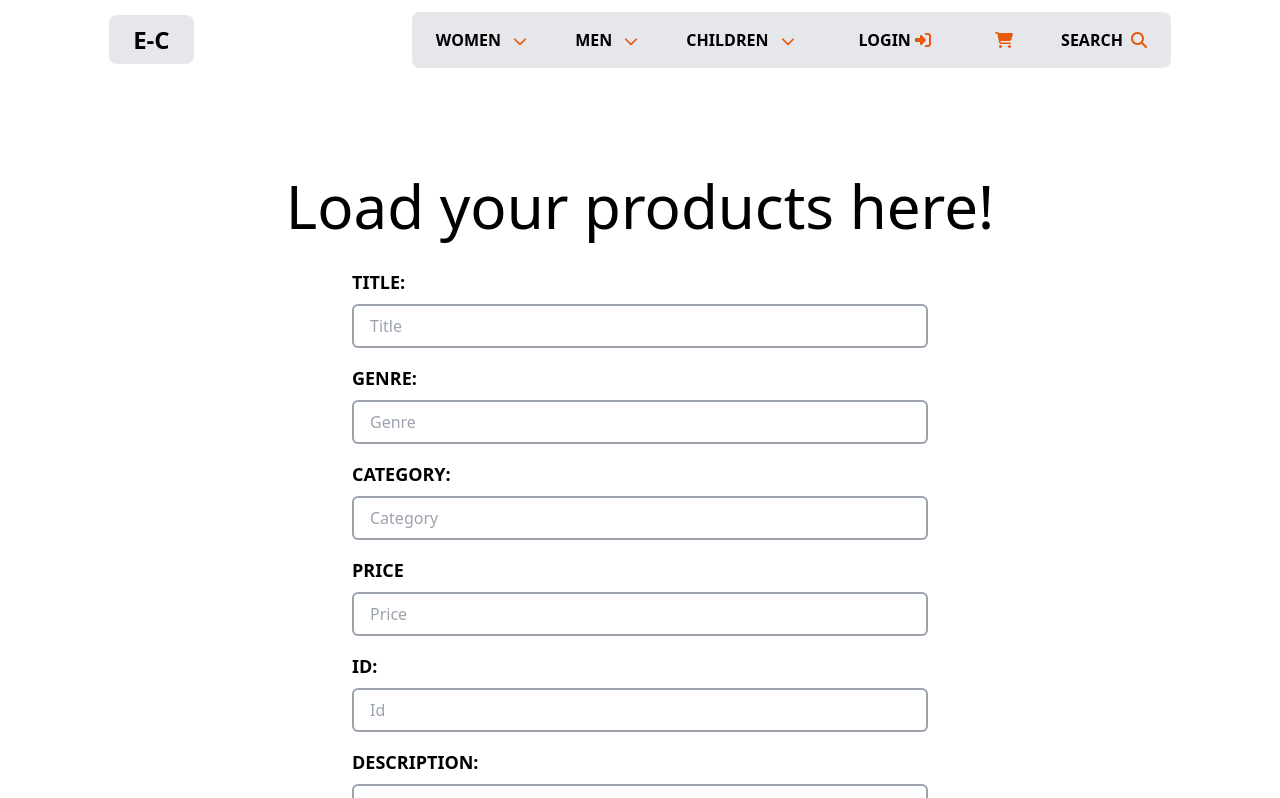
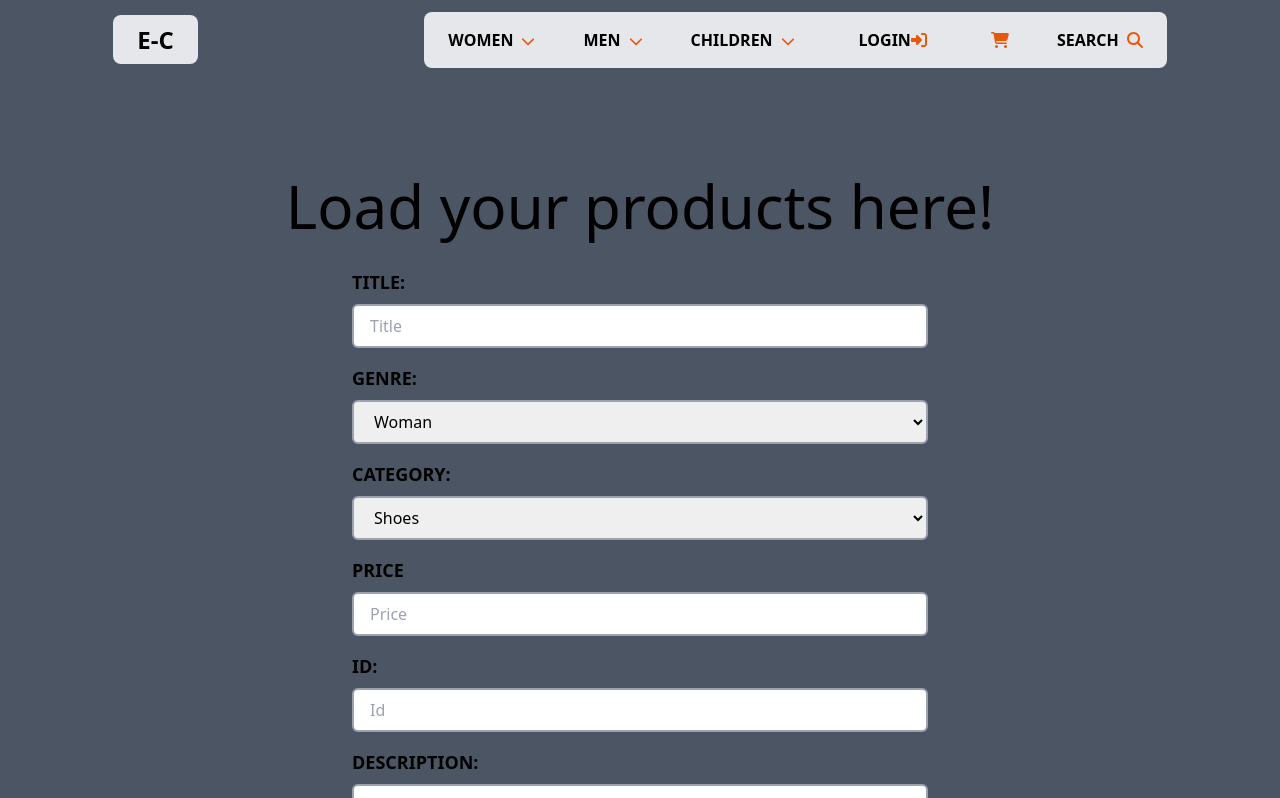
Before and after one commit to leandsoria/e-commerce-project, a Next.js app: page /load-products in a window 1280 px wide. Shown: the top 798 px of the page. Built offline with nearby package versions, Linux system fonts and the light colour scheme; no server answers.

Commit message:
Card update

```diff
--- a/components/Layout/Navbar/Navbar.js
+++ b/components/Layout/Navbar/Navbar.js
@@ -41,37 +41,55 @@ const Navbar = () => {
             Women
             <NavbarDropdownMenuList>
               <NavbarDropdownMenuItem>
-                <Link href="/women/shoes">Shoes</Link>
+                <Link href="/women/shoes">
+                  <a className="px-4 py-2 block">Shoes</a>
+                </Link>
               </NavbarDropdownMenuItem>
               <NavbarDropdownMenuItem>
-                <Link href="/women/shirt">Shirt</Link>
+                <Link href="/women/shirt">
+                  <a className="px-4 py-2 block">Shirt</a>
+                </Link>
               </NavbarDropdownMenuItem>
               <NavbarDropdownMenuItem>
-                <Link href="/women/pants">Pants</Link>
+                <Link href="/women/pants">
+                  <a className="px-4 py-2 block">Pants</a>
+                </Link>
               </NavbarDropdownMenuItem>
             </NavbarDropdownMenuList>
           </NavbarMainItemDropdown>
           <NavbarMainItemDropdown>
             Men
             <NavbarDropdownMenuList>
-              <NavbarDropdownMenuItem>Shoes</NavbarDropdownMenuItem>
-              <NavbarDropdownMenuItem>Shirt</NavbarDropdownMenuItem>
-              <NavbarDropdownMenuItem>Pants</NavbarDropdownMenuItem>
+              <NavbarDropdownMenuItem>
+                <a className="px-4 py-2 block">Shoes</a>
+              </NavbarDropdownMenuItem>
+              <NavbarDropdownMenuItem>
+                <a className="px-4 py-2 block">Shirt</a>
+              </NavbarDropdownMenuItem>
+              <NavbarDropdownMenuItem>
+                <a className="px-4 py-2 block">Pants</a>
+              </NavbarDropdownMenuItem>
             </NavbarDropdownMenuList>
           </NavbarMainItemDropdown>
           <NavbarMainItemDropdown>
             Children
             <NavbarDropdownMenuList>
-              <NavbarDropdownMenuItem>Shoes</NavbarDropdownMenuItem>
-              <NavbarDropdownMenuItem>Shirt</NavbarDropdownMenuItem>
-              <NavbarDropdownMenuItem>Pants</NavbarDropdownMenuItem>
+              <NavbarDropdownMenuItem>
+                <a className="px-4 py-2 block">Shoes</a>
+              </NavbarDropdownMenuItem>
+              <NavbarDropdownMenuItem>
+                <a className="px-4 py-2 block">Shirt</a>
+              </NavbarDropdownMenuItem>
+              <NavbarDropdownMenuItem>
+                <a className="px-4 py-2 block">Pants</a>
+              </NavbarDropdownMenuItem>
             </NavbarDropdownMenuList>
           </NavbarMainItemDropdown>{' '}
           {!authToken && (
             <NavbarMainItem>
               <Link href="/login">
                 <a className="w-full h-full px-4 py-2 hover:bg-gray-50 rounded-md transition-colors duration-200">
-                  Login{' '}
+                  Login
                   <FontAwesomeIcon
                     icon={faRightToBracket}
                     className=" text-orange-600"
@@ -82,21 +100,25 @@ const Navbar = () => {
           )}
           {authToken && (
             <NavbarMainItemDropdown>
-              Account{' '}
+              Account
               <FontAwesomeIcon icon={faUser} className=" text-orange-600" />
               <NavbarDropdownMenuList>
-                <NavbarDropdownMenuItem>{userEmail}</NavbarDropdownMenuItem>
+                <NavbarDropdownMenuItem>
+                  <a className="px-4 py-2 block">{userEmail}</a>
+                </NavbarDropdownMenuItem>
                 <NavbarDropdownMenuItem>
                   <Link href="/load-products">
-                    <a>Load Products</a>
+                    <a className="px-4 py-2 block">Load Products</a>
                   </Link>
                 </NavbarDropdownMenuItem>
                 <NavbarDropdownMenuItem onClick={authLogoutHandler}>
-                  Logout{' '}
-                  <FontAwesomeIcon
-                    icon={faRightFromBracket}
-                    className=" text-orange-600"
-                  />
+                  <span className="px-4 py-2 block">
+                    Logout
+                    <FontAwesomeIcon
+                      icon={faRightFromBracket}
+                      className=" text-orange-600"
+                    />
+                  </span>
                 </NavbarDropdownMenuItem>
               </NavbarDropdownMenuList>
             </NavbarMainItemDropdown>
--- a/components/Layout/Navbar/NavbarItems.js
+++ b/components/Layout/Navbar/NavbarItems.js
@@ -1,5 +1,6 @@
 import { FontAwesomeIcon } from '@fortawesome/react-fontawesome';
 import { faChevronUp } from '@fortawesome/free-solid-svg-icons';
+import { Link } from 'next/link';
 
 export const NavbarMainList = (props) => {
   return (
@@ -12,14 +13,15 @@ export const NavbarMainList = (props) => {
 export const NavbarMainItem = (props) => {
   return (
     <li className="group relative px-4 py-2 hover:bg-gray-50 rounded-md transition-colors duration-200 mx-2 first:ml-0 last:mr-0">
-      {props.children}{' '}
+      {props.children}
     </li>
   );
 };
+
 export const NavbarMainItemDropdown = (props) => {
   return (
     <li className="group relative px-4 py-2 hover:bg-gray-50 rounded-md transition-colors duration-200 mx-2 first:ml-0 last:mr-0 cursor-pointer">
-      {props.children}{' '}
+      {props.children}
       <FontAwesomeIcon
         icon={faChevronUp}
         className="text-sm ml-2 text-orange-600 rotate-180 group-hover:rotate-0 transition-transform duration-200 "
@@ -38,7 +40,7 @@ export const NavbarMainMenu = (props) => {
 
 export const NavbarDropdownMenuList = (props) => {
   return (
-    <ul className="opacity-0 group-hover:opacity-100 absolute w-max bg-gray-200 top-12 left-0 transition-opacity duration-100 rounded-lg overflow-hidden">
+    <ul className=" opacity-0 group-hover:opacity-100 absolute w-max bg-gray-200 top-12 left-0 transition-opacity duration-100 rounded-lg overflow-hidden">
       {props.children}
     </ul>
   );
@@ -47,7 +49,7 @@ export const NavbarDropdownMenuList = (props) => {
 export const NavbarDropdownMenuItem = (props) => {
   return (
     <li
-      className="px-4 py-2 text-orange-600 font-semibold hover:bg-orange-100 transition-colors duration-100 min-w-[105px] text-center"
+      className="text-orange-600 font-semibold hover:bg-orange-100 transition-colors duration-100 min-w-[105px] text-center"
       onClick={props.onClick}
     >
       {props.children}
--- a/components/UI/ItemCard.js
+++ b/components/UI/ItemCard.js
@@ -1,15 +1,15 @@
 /* eslint-disable @next/next/no-img-element */
 const ItemCard = ({ title, imageUrl, price, description }) => {
   return (
-    <article className="w-80 border-gray-500 border-4 flex flex-col group">
-      <div className="overflow-hidden ">
+    <article className="w-80 flex flex-col group rounded-lg overflow-hidden shadow-lg hover:cursor-pointer">
+      <div className="overflow-hidden">
         <img
           src={imageUrl}
           alt={description}
-          className="h-full group-hover:scale-110 transition-transform duration-500"
+          className="h-full group-hover:scale-110 transition-transform duration-500 min-h-[320px]"
         />
       </div>
-      <div className="bg-white py-4 px-6">
+      <div className="bg-white py-4 px-6 min-h-[140px]">
         <h3 className="font-semibold">{title}</h3>
         <p className="font-bold">${price}</p>
         <p className="text-gray-500">{description}</p>
--- a/pages/load-products/index.js
+++ b/pages/load-products/index.js
@@ -1,4 +1,4 @@
-import { useRef } from 'react';
+import { useRef, useState } from 'react';
 import { getDatabase, ref, set } from 'firebase/database';
 
 function writeUserData(
@@ -25,8 +25,9 @@ function writeUserData(
 }
 
 const LoadProducts = () => {
+  const [genreSelected, setGenreSelected] = useState('Woman');
+  const [categorySelected, setCategorySelected] = useState('Shoes');
   const titleRef = useRef();
-  const genreRef = useRef();
   const categoryRef = useRef();
   const priceRef = useRef();
   const idRef = useRef();
@@ -34,16 +35,24 @@ const LoadProducts = () => {
   const imageUrlRef = useRef();
   const stockRef = useRef();
 
+  const genreHanlder = (e) => {
+    setGenreSelected(e.target.value);
+  };
+  const categoryHandler = (e) => {
+    console.log(e.target.value);
+    setCategorySelected(e.target.value);
+  };
+
   const submitHandler = (e) => {
+    e.preventDefault();
     const title = titleRef.current.value;
-    const genre = genreRef.current.value;
-    const category = categoryRef.current.value;
+    const genre = genreSelected;
+    const category = categorySelected;
     const price = priceRef.current.value;
     const id = idRef.current.value;
     const description = descriptionRef.current.value;
     const imageUrl = imageUrlRef.current.value;
     const stock = stockRef.current.value;
-    e.preventDefault();
     if (
       title === '' ||
       genre === '' ||
@@ -67,8 +76,6 @@ const LoadProducts = () => {
       stock
     );
     titleRef.current.value = '';
-    genreRef.current.value = '';
-    categoryRef.current.value = '';
     priceRef.current.value = '';
     idRef.current.value = '';
     descriptionRef.current.value = '';
@@ -76,7 +83,6 @@ const LoadProducts = () => {
     stockRef.current.value = '';
     console.log('Product updated');
   };
-
   return (
     <section className="min-h-[400px] w-full flex flex-col justify-center items-center">
       <div className="py-24">
@@ -96,25 +102,33 @@ const LoadProducts = () => {
           <label className="font-semibold mb-2 mt-4 uppercase text-lg">
             Genre:
           </label>
-          <input
-            type="name"
-            id="genre"
-            ref={genreRef}
-            placeholder="Genre"
+          <select
+            name="genre"
             className="px-4 py-2 border-2 border-gray-400 rounded-md outline-none focus:border-orange-300 transition-colors duration-200 w-full"
+            value={genreSelected}
+            onChange={genreHanlder}
             required
-          />
+          >
+            <option value="Women">Woman</option>
+            <option value="Men">Men</option>
+            <option value="Children">Children</option>
+          </select>
+
           <label className="font-semibold mb-2 mt-4 uppercase text-lg">
             Category:
           </label>
-          <input
-            type="name"
-            id="category"
-            ref={categoryRef}
-            placeholder="Category"
+          <select
+            name="genre"
             className="px-4 py-2 border-2 border-gray-400 rounded-md outline-none focus:border-orange-300 transition-colors duration-200 w-full"
+            value={categorySelected}
+            onChange={categoryHandler}
             required
-          />
+          >
+            <option value="Shoes">Shoes</option>
+            <option value="Shirt">Shirt</option>
+            <option value="Pants">Pants</option>
+          </select>
+
           <label className="font-semibold mb-2 mt-4 uppercase text-lg">
             Price
           </label>
@@ -163,7 +177,7 @@ const LoadProducts = () => {
             Stock:
           </label>
           <input
-            type="name"
+            type="number"
             id="stock"
             ref={stockRef}
             placeholder="Stock available"
--- a/styles/globals.css
+++ b/styles/globals.css
@@ -3,6 +3,9 @@
 @tailwind utilities;
 
 @layer components {
+  body {
+    @apply bg-gray-600;
+  }
   h1 {
     @apply text-4xl md:text-6xl mb-4;
   }
```
Also changed, not shown: pages/women/shirt/index.js (+22 -42 lines).
